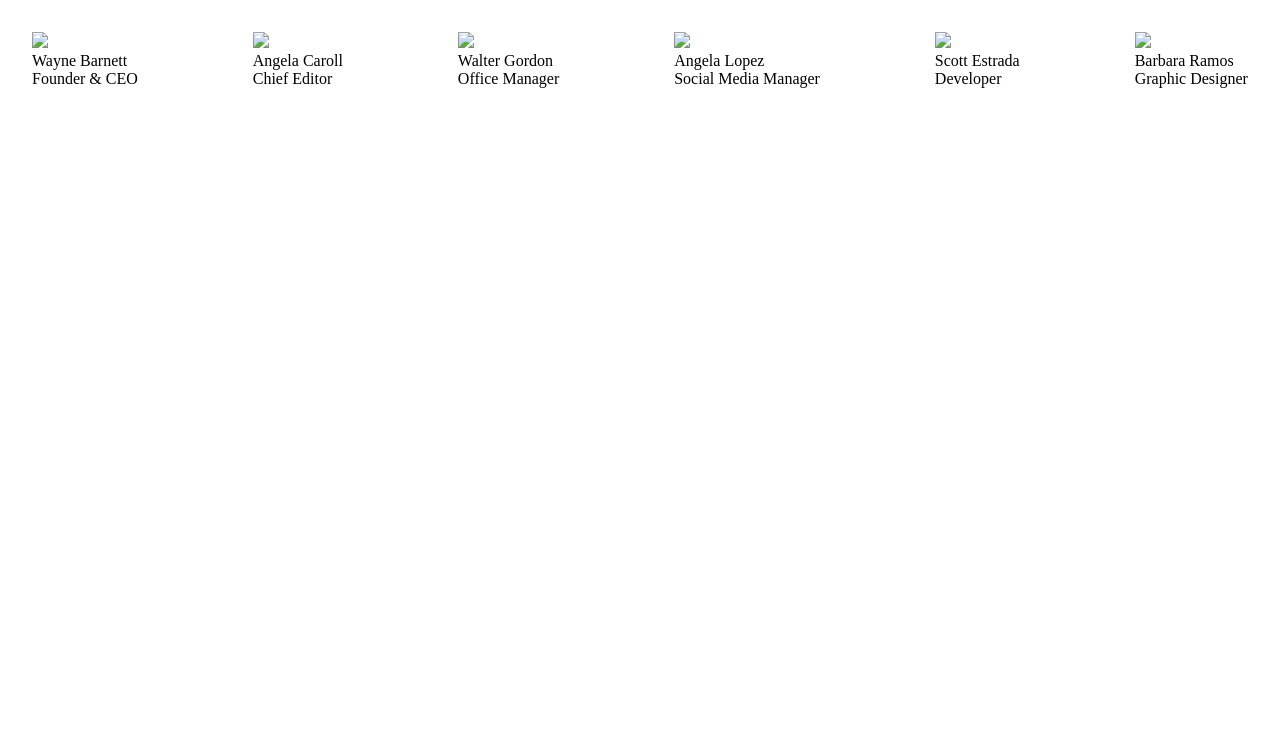
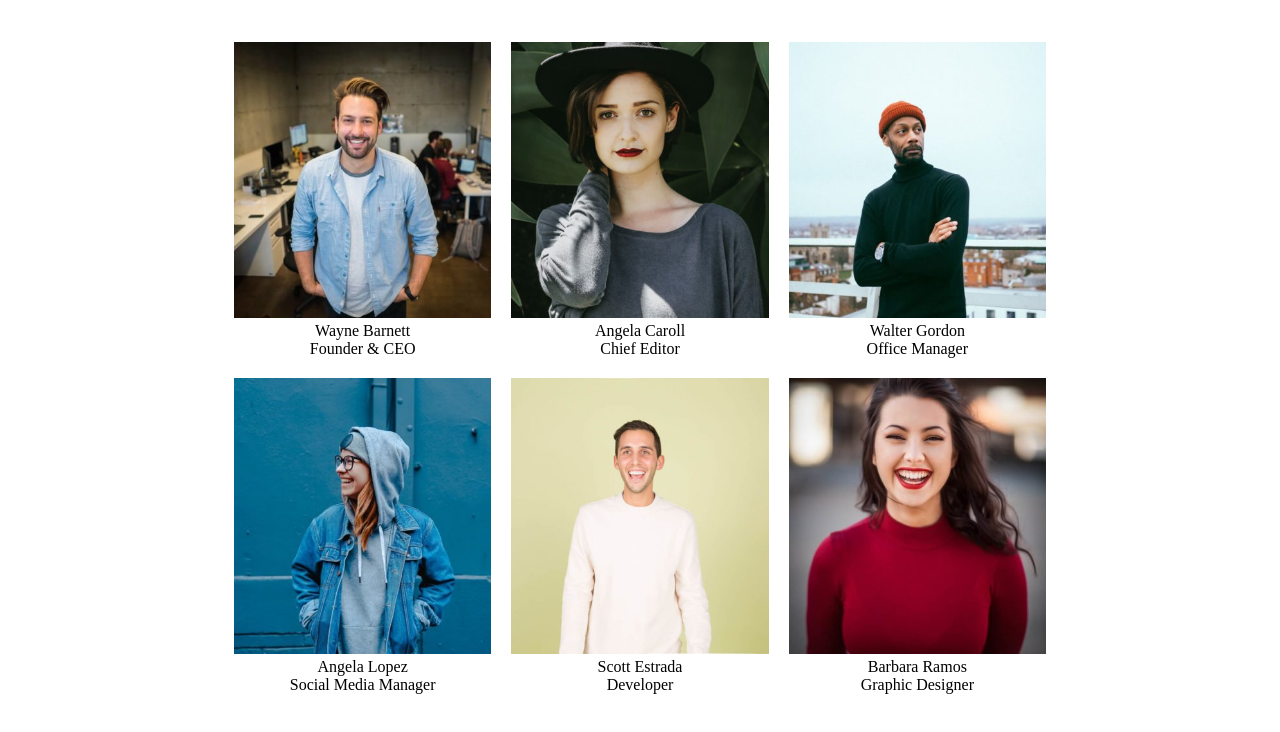
Before and after one commit to FrancescoSangalli89/js-our-team, a plain HTML site: page BONUS 1/index.html in a window 1280 px wide. Drawn offline with Linux system fonts and the light colour scheme.

Commit message:
finish: bonus 1

```diff
--- a/BONUS 1/css/style.css
+++ b/BONUS 1/css/style.css
@@ -5,7 +5,11 @@
 }
 
 #members {
+    width: 70%;
+    margin: auto;
     padding: 2rem;
     display: flex;
     justify-content: space-between;
+    flex-wrap: wrap;
+    text-align: center;
 }
--- a/BONUS 1/js/main.js
+++ b/BONUS 1/js/main.js
@@ -24,37 +24,37 @@ const team = [
     {
         'nome': 'Wayne Barnett',
         'ruolo': 'Founder & CEO',
-        'immagine': '../img/wayne-barnett-founder-ceo.jpg'
+        'immagine': 'img/wayne-barnett-founder-ceo.jpg'
     },
 
     {
         'nome': 'Angela Caroll',
         'ruolo': 'Chief Editor',
-        'immagine': 'angela-caroll-chief-editor.jpg'
+        'immagine': 'img/angela-caroll-chief-editor.jpg'
     },
 
     {
         'nome': 'Walter Gordon',
         'ruolo': 'Office Manager',
-        'immagine': 'walter-gordon-office-manager.jpg'
+        'immagine': 'img/walter-gordon-office-manager.jpg'
     },
 
     {
         'nome': 'Angela Lopez',
         'ruolo': 'Social Media Manager',
-        'immagine': 'angela-lopez-social-media-manager.jpg'
+        'immagine': 'img/angela-lopez-social-media-manager.jpg'
     },
 
     {
         'nome': 'Scott Estrada',
         'ruolo': 'Developer',
-        'immagine': 'scott-estrada-developer.jpg'
+        'immagine': 'img/scott-estrada-developer.jpg'
     },
 
     {
         'nome': 'Barbara Ramos',
         'ruolo': 'Graphic Designer',
-        'immagine': 'barbara-ramos-graphic-designer.jpg'
+        'immagine': 'img/barbara-ramos-graphic-designer.jpg'
     }
 
 ];
@@ -65,12 +65,15 @@ for (let i = 0; i < team.length; i++) {
 
 
     const card = document.createElement('div');
+    card.style.width = `calc(100% / 3)`;
+    card.style.padding = `10px`;
 
     const imageCard = document.createElement('div');
 
 
-    let imgCard = document.createElement("IMG");
-    imgCard.setAttribute("src", "team[i].immagine");
+    const imgCard = document.createElement("IMG");
+    imgCard.setAttribute("src", team[i].immagine);
+    imgCard.style.width = `100%`;
     imageCard.append(imgCard);
 
     card.append(imageCard);
```
